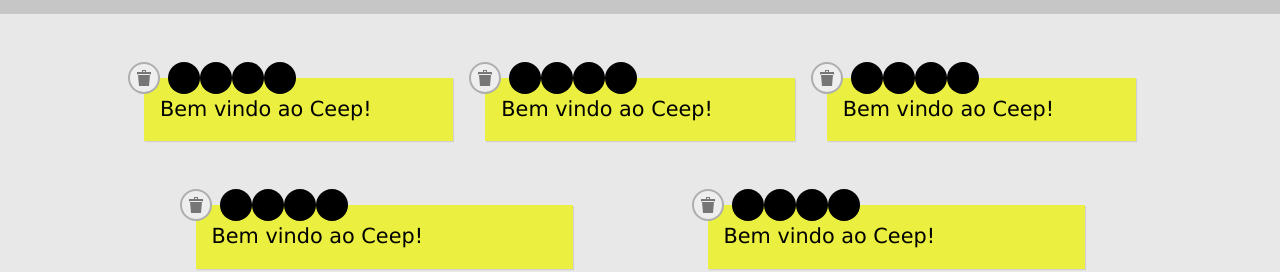
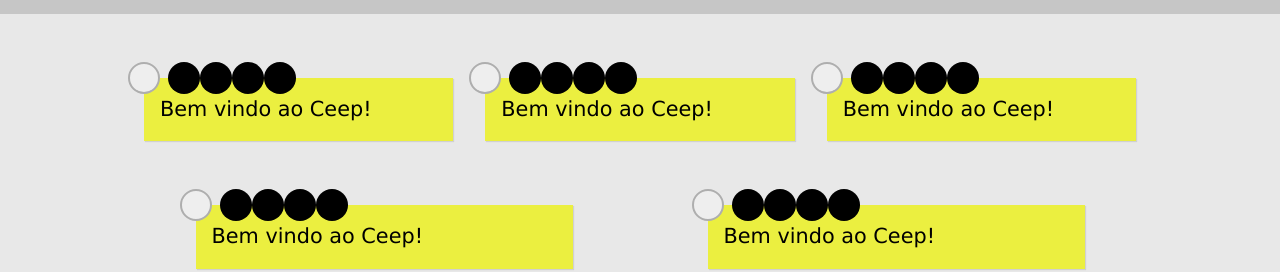
Before and after one commit to narasakir/ceep-react, a React (Create React App) app: page / in a window 1280 px wide. Shown: the part 165-437 px from the top of the page. Built offline with nearby package versions, Linux system fonts and the light colour scheme.

Commit message:
create opcoesDoCartao component and render on view

```diff
--- a/src/App.js
+++ b/src/App.js
@@ -1,7 +1,6 @@
 import React, { Component } from 'react';
 import './css/reset.css';
 import './css/container.css';
-import './css/opcoesDoCartao.css';
 import './css/botaoSync.css';
 import './App.css';
 import Header from './components/Header/Header';
--- a/src/components/Cartao/Cartao.js
+++ b/src/components/Cartao/Cartao.js
@@ -1,25 +1,12 @@
 import React, { Component } from 'react';
 import './cartao.css';
+import OpcoesDoCartao from '../OpcoesDoCartao/OpcoesDoCartao';
 
 class Cartao extends Component {
     render() {
         return (
             <article id="cartao_1" className="cartao">
-                <div className="opcoesDoCartao">
-                    <button className="opcoesDoCartao-remove opcoesDoCartao-opcao" tabIndex="0">X</button>
-
-                    <input type="radio" name="corDoCartao1" value="#EBEF40" id="corPadrão-cartao1" className="opcoesDoCartao-radioTipo" checked />
-                    <label htmlFor="corPadrão-cartao1" className="opcoesDoCartao-tipo opcoesDoCartao-opcao" tabIndex="0">Padrão</label>
-
-                    <input type="radio" name="corDoCartao1" value="#F05450" id="corImportante-cartao1" className="opcoesDoCartao-radioTipo" />
-                    <label htmlFor="corImportante-cartao1" className="opcoesDoCartao-tipo opcoesDoCartao-opcao" tabIndex="0">Importante</label>
-
-                    <input type="radio" name="corDoCartao1" value="#92C4EC" id="corTarefa-cartao1" className="opcoesDoCartao-radioTipo" />
-                    <label htmlFor="corTarefa-cartao1" className="opcoesDoCartao-tipo opcoesDoCartao-opcao" tabIndex="0">Tarefa</label>
-
-                    <input type="radio" name="corDoCartao1" value="#76EF40" id="corInspiração-cartao1" className="opcoesDoCartao-radioTipo" />
-                    <label htmlFor="corInspiração-cartao1" className="opcoesDoCartao-tipo opcoesDoCartao-opcao" tabIndex="0">Inspiração</label>
-                </div>
+                <OpcoesDoCartao />
                 <p className="cartao-conteudo" contentEditable tabIndex="0">Bem vindo ao Ceep!</p>
             </article>
         );
--- /dev/null
+++ b/src/components/OpcoesDoCartao/OpcoesDoCartao.js
@@ -0,0 +1,25 @@
+import React, { Component } from 'react';
+import './opcoesDoCartao.css';
+
+class OpcoesDoCartao extends Component {
+    render() {
+        return (
+            <div className="opcoesDoCartao">
+                <button className="opcoesDoCartao-remove opcoesDoCartao-opcao" tabIndex="0">X</button>
+
+                <input type="radio" name="corDoCartao1" value="#EBEF40" id="corPadrão-cartao1" className="opcoesDoCartao-radioTipo" checked />
+                <label htmlFor="corPadrão-cartao1" className="opcoesDoCartao-tipo opcoesDoCartao-opcao" tabIndex="0">Padrão</label>
+
+                <input type="radio" name="corDoCartao1" value="#F05450" id="corImportante-cartao1" className="opcoesDoCartao-radioTipo" />
+                <label htmlFor="corImportante-cartao1" className="opcoesDoCartao-tipo opcoesDoCartao-opcao" tabIndex="0">Importante</label>
+
+                <input type="radio" name="corDoCartao1" value="#92C4EC" id="corTarefa-cartao1" className="opcoesDoCartao-radioTipo" />
+                <label htmlFor="corTarefa-cartao1" className="opcoesDoCartao-tipo opcoesDoCartao-opcao" tabIndex="0">Tarefa</label>
+
+                <input type="radio" name="corDoCartao1" value="#76EF40" id="corInspiração-cartao1" className="opcoesDoCartao-radioTipo" />
+                <label htmlFor="corInspiração-cartao1" className="opcoesDoCartao-tipo opcoesDoCartao-opcao" tabIndex="0">Inspiração</label>
+            </div>
+        );
+    }
+}
+export default OpcoesDoCartao;
--- a/src/css/opcoesDoCartao.css
+++ b/src/components/OpcoesDoCartao/opcoesDoCartao.css
@@ -30,7 +30,7 @@
 	margin-right: .5em;
 }
 
-.opcoesDoCartao-fecha {
+/* .opcoesDoCartao-fecha {
 	background-image: url("../img/close.svg");
 }
 
@@ -40,7 +40,7 @@
 
 .opcoesDoCartao-edita {
 	background-image: url("../img/edit.svg");
-}
+} */
 
 .opcoesDoCartao-radioTipo{
 	display: none;
```
